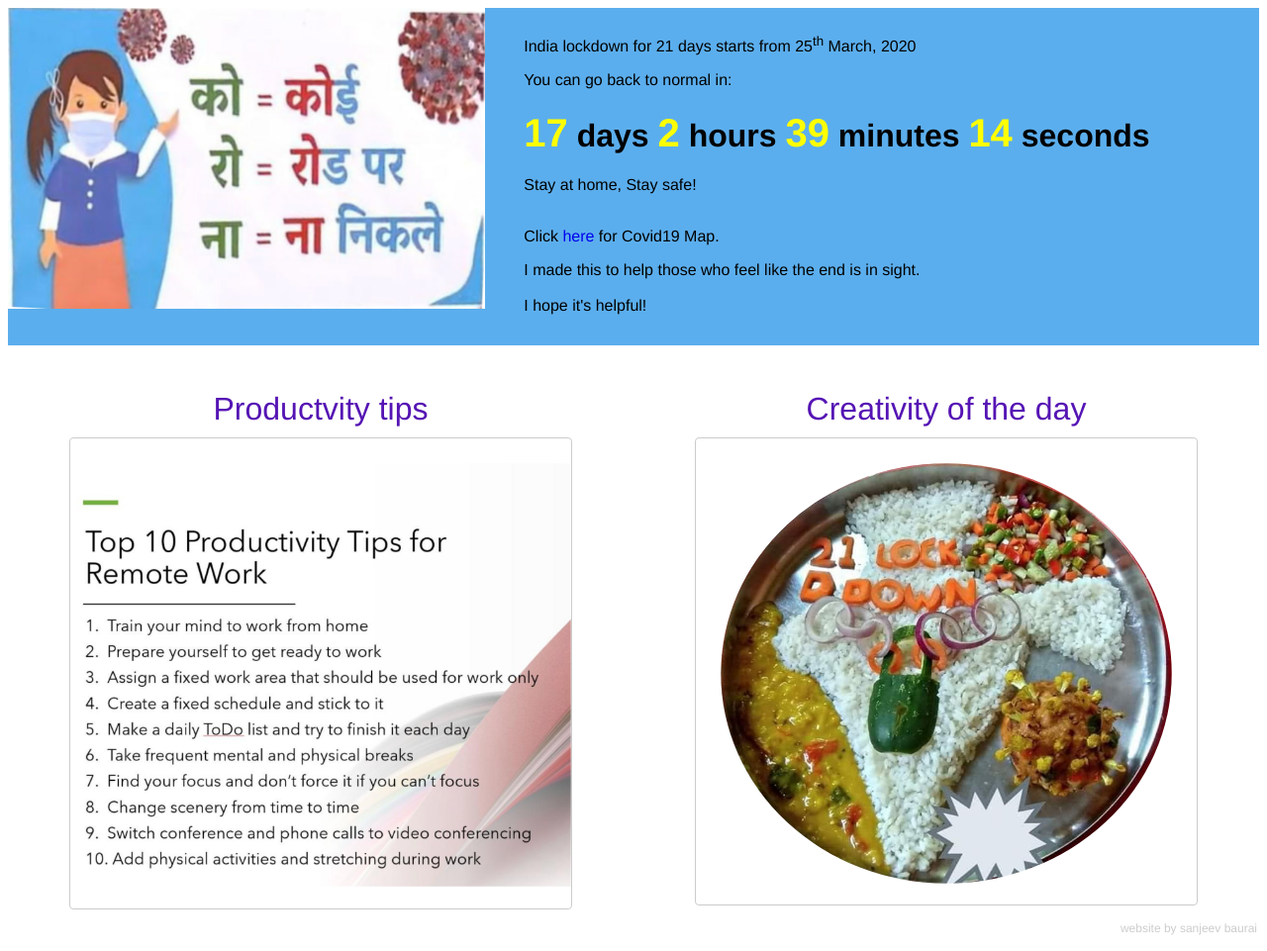
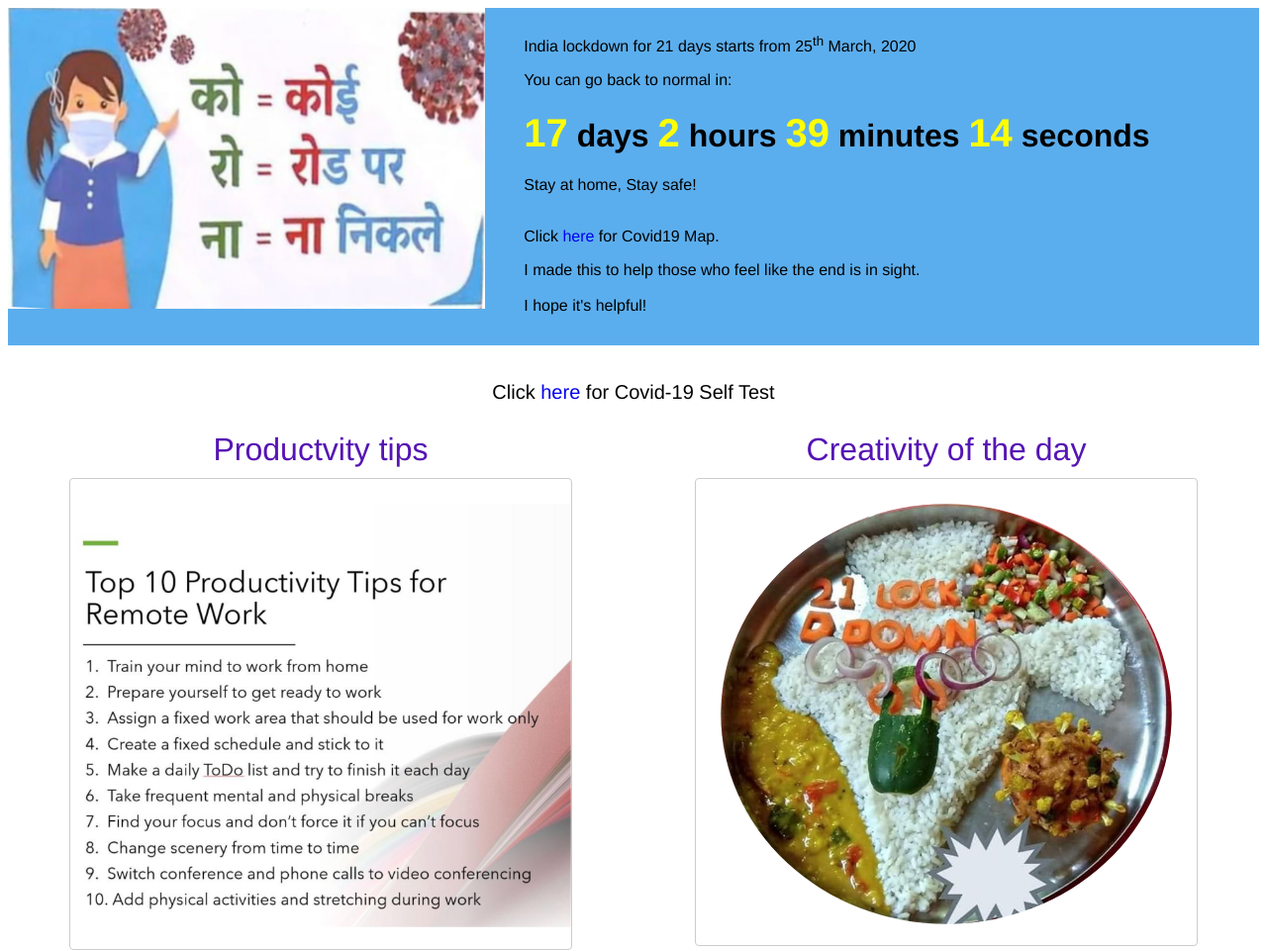
Before and after one commit to sanjeevbaurai/indialockdown, a PHP site: page / in a window 1280 px wide. Shown: the top 961 px of the page at 99% size. Run offline with PHP 8.4, Linux system fonts and the light colour scheme.

Commit message:
design change

```diff
--- a/css/style.css
+++ b/css/style.css
@@ -78,6 +78,11 @@ img {
     color: #ccc;
 }
 
+.infoLink{
+   display: flex;
+   justify-content: center;
+   font-size: 1.25em;
+}
 .hide {
   display: none;
 }
--- a/index.html
+++ b/index.html
@@ -36,6 +36,11 @@
       </div>
    </div>
    <br/>
+   <br/>
+   <div class="wrap infoLink" style="display: flex;">
+    Click&nbsp;<a href="http://covid19.kpolom.com/" target="_blank">here </a> &nbsp;for Covid-19 Self Test
+   </div>
+
    <br/>
    <div class="wrap extraSpace" style="display: flex;">
 
```
